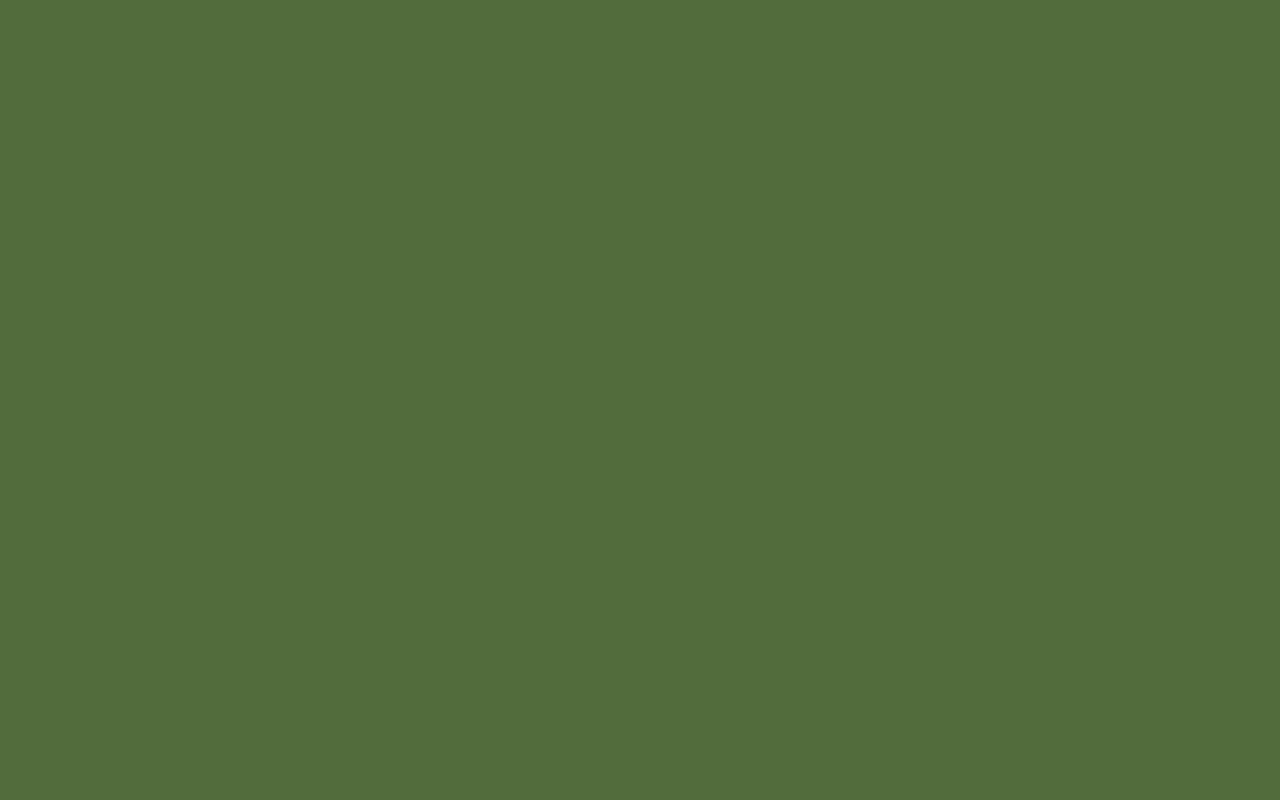
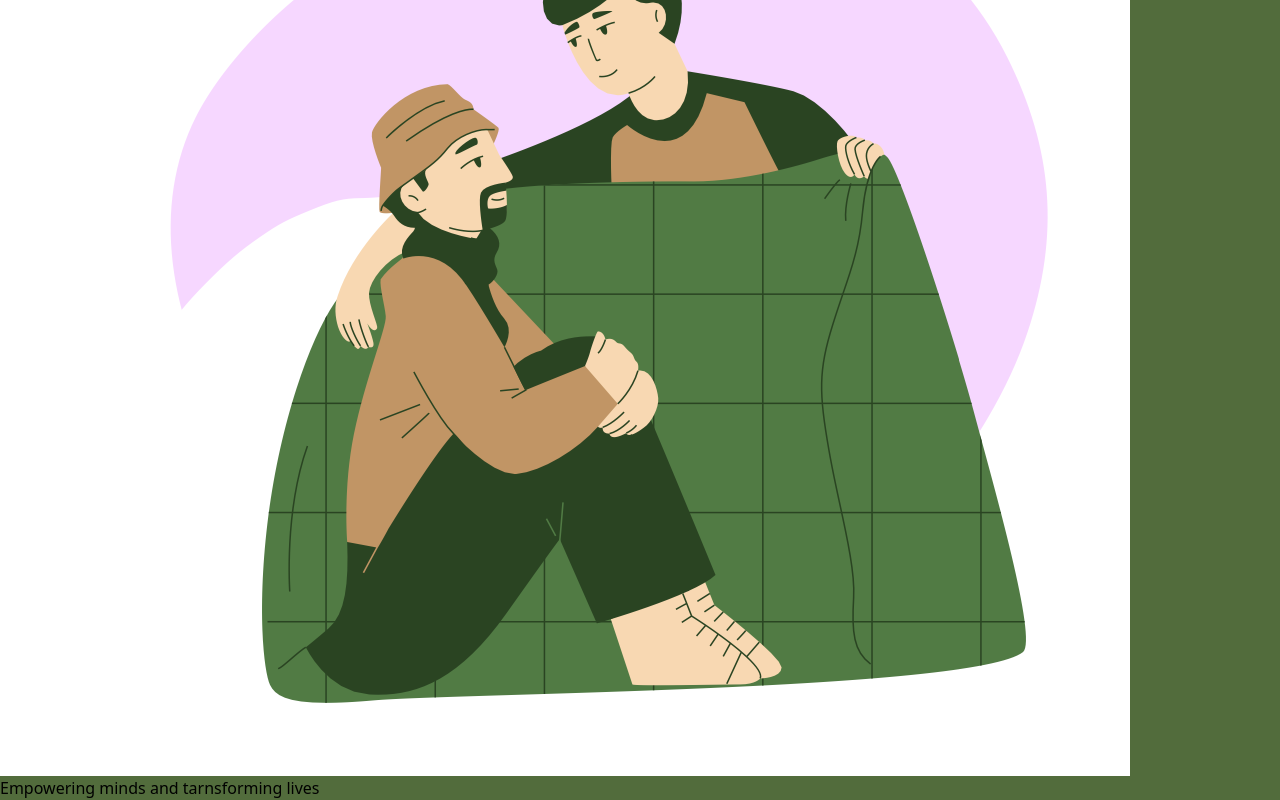
Before and after one commit to ishivendratripathi/Website, a React (Vite) app: page / in a window 1280 px wide. Shown: the part 1638-2438 px from the top of the page. Before the commit the page ends 1502 px from the top, so only its background shows below. Built offline with nearby package versions, Linux system fonts and the light colour scheme.

Commit message:
did some changes

```diff
--- a/src/routes/Home.jsx
+++ b/src/routes/Home.jsx
@@ -36,8 +36,13 @@ const Home = () => {
        </section>
 
        {/* this is the third section */}
-      <div className="w-42 h-40 bg-black">
-        hi there
+      <div className="w-full h-96 bg-white pt-20">
+          <div>
+              <img  className="h-72 ml-44" src="new2.png" alt="" />
+              <h1 className="">
+                Empowering minds and tarnsforming lives
+              </h1>
+          </div>
       </div>
     </>
     );
```
Also changed, not shown: public/new2.png (added).
